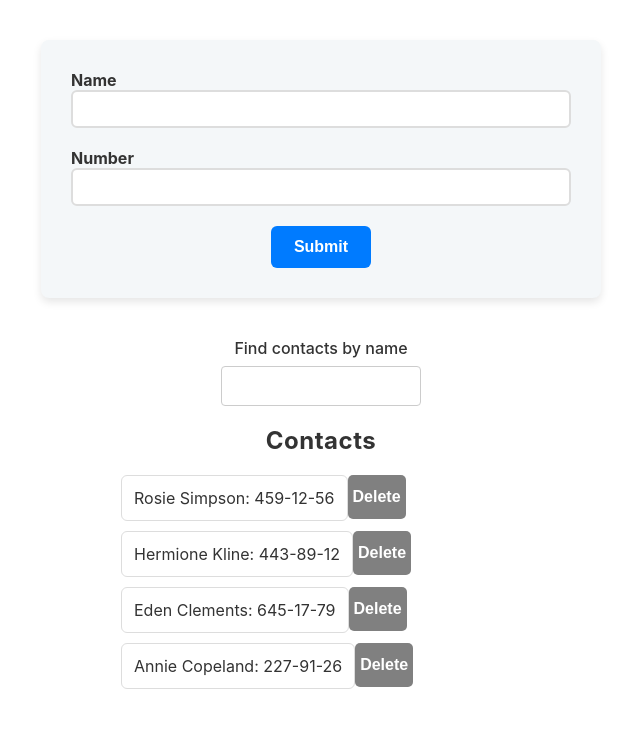
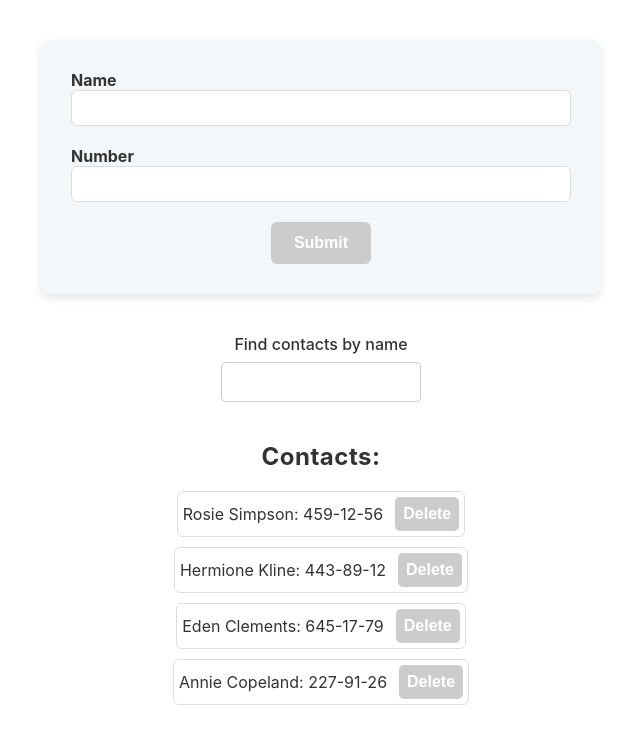
Before and after one commit to DanikJA/goit-react-hw-02-phonebook, a React (Create React App) app: page / in a window 1280 px wide. Shown: the top 744 px of the page, without its empty margins (319-959 px from the left). Built offline with nearby package versions, Linux system fonts and the light colour scheme.

Commit message:
fixed some moments

```diff
--- a/src/components/App.Styled.jsx
+++ b/src/components/App.Styled.jsx
@@ -35,7 +35,7 @@ export const Label = styled.label`
 export const Input = styled.input`
   padding: 8px;
   font-size: 16px;
-  border: 2px solid #ddd;
+  border: 1px solid #ddd;
   border-radius: 6px;
   outline: none;
   width: 100%;
@@ -55,8 +55,6 @@ export const Input = styled.input`
 
 export const ContactListContainer = styled.div`
   margin-top: 40px;
-  width: 400px;
-  margin: 0 auto;
 `;
 
 export const ContactList = styled.ul`
@@ -64,21 +62,30 @@ export const ContactList = styled.ul`
   padding: 0;
 `;
 
+export const DivWrapper = styled.div`
+  display: flex;
+  align-items: center;
+  justify-content: center;
+  margin-bottom: 10px;
+
+  &:last-child {
+    margin-bottom: 0;
+  }
+`;
+
 export const ContactItem = styled.li`
-  padding: 12px;
+  display: flex;
+  padding: 5px;
+  align-items: center;
+  justify-content: center;
   background-color: #fff;
   border: 1px solid #ddd;
   border-radius: 6px;
-  margin-bottom: 10px;
+  gap: 12px;
   font-size: 16px;
   color: #333;
-
   &:hover {
     background-color: #f4f4f4;
-  }
-
-  &:last-child {
-    margin-bottom: 0px;
   }
 `;
 
@@ -86,7 +93,7 @@ export const SubmitButton = styled.button`
   width: 100px;
   margin: 0 auto;
   padding: 12px 20px;
-  background-color: #007bff;
+  background-color: #ccc;
   color: white;
   font-size: 16px;
   font-weight: bold;
@@ -96,7 +103,7 @@ export const SubmitButton = styled.button`
   transition: background-color 0.3s, transform 0.2s;
 
   &:hover {
-    background-color: #0056b3;
+    background-color: gray;
     transform: scale(1.05);
   }
 
@@ -126,7 +133,6 @@ export const SearchLabel = styled.label`
   display: flex;
   align-items: center;
   flex-direction: column;
-  margin-bottom: 20px;
   font-size: 16px;
   font-weight: 500;
   color: #333;
@@ -152,12 +158,13 @@ export const SearchInput = styled(Input)`
 `;
 
 export const DeleteButton = styled.button`
-  background-color: gray;
+  background-color: #ccc;
+  align-items: center;
+  justify-content: center;
   color: white;
   font-size: 16px;
   font-weight: 600;
-  height: 44px;
-  padding: 5px;
+  padding: 8px;
   border: none;
   border-radius: 5px;
   cursor: pointer;
@@ -176,8 +183,3 @@ export const DeleteButton = styled.button`
     transform: scale(0.98);
   }
 `;
-
-export const DivWrapper = styled.div`
-  display: flex;
-  margin-right: auto;
-`;
--- a/src/components/App.jsx
+++ b/src/components/App.jsx
@@ -123,19 +123,19 @@ export class App extends Component {
         </SearchLabel>
 
         <ContactListContainer>
-          <ContactListHeading>Contacts</ContactListHeading>
+          <ContactListHeading>Contacts:</ContactListHeading>
           <ContactList>
             {filteredContacts.map(contact => (
               <DivWrapper key={contact.id}>
                 <ContactItem>
                   {contact.name}: {contact.number}
+                  <DeleteButton
+                    type="button"
+                    onClick={() => this.handleDelete(contact.id)}
+                  >
+                    Delete
+                  </DeleteButton>
                 </ContactItem>
-                <DeleteButton
-                  type="button"
-                  onClick={() => this.handleDelete(contact.id)}
-                >
-                  Delete
-                </DeleteButton>
               </DivWrapper>
             ))}
           </ContactList>
```
